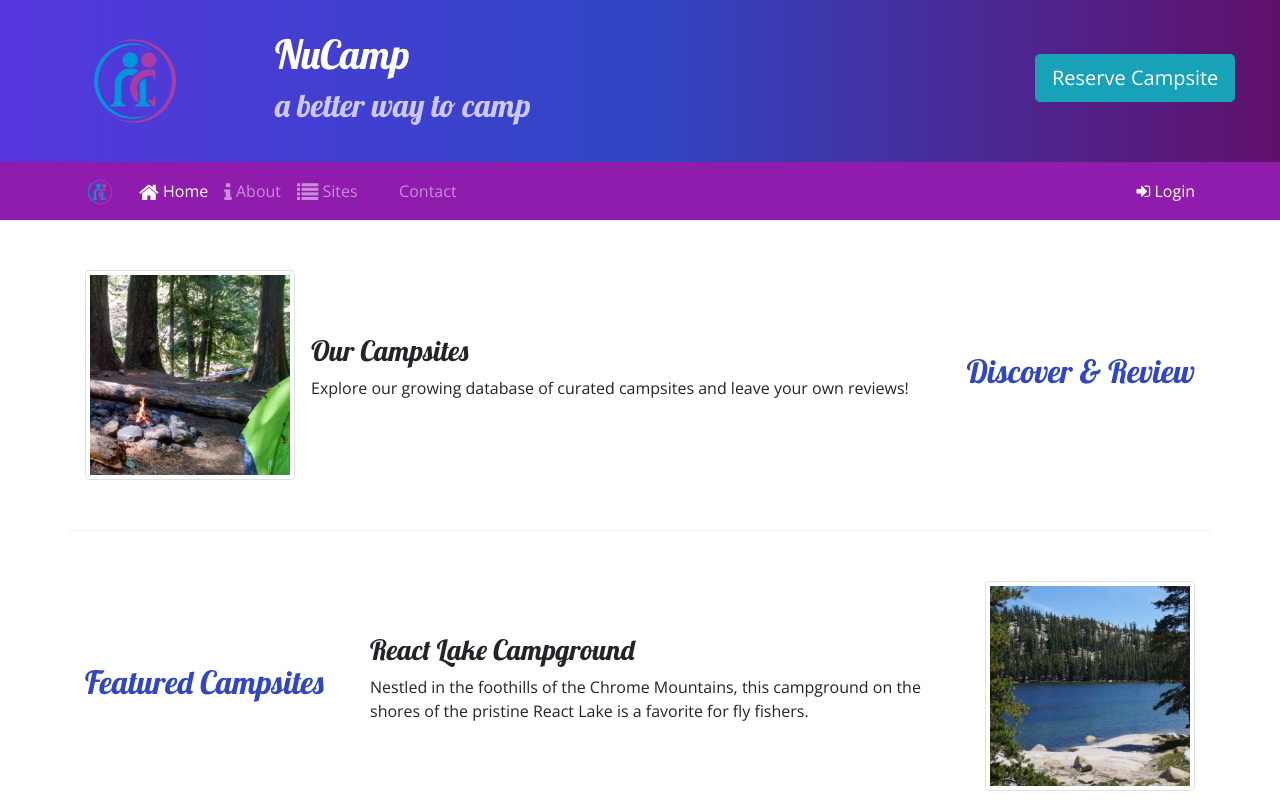
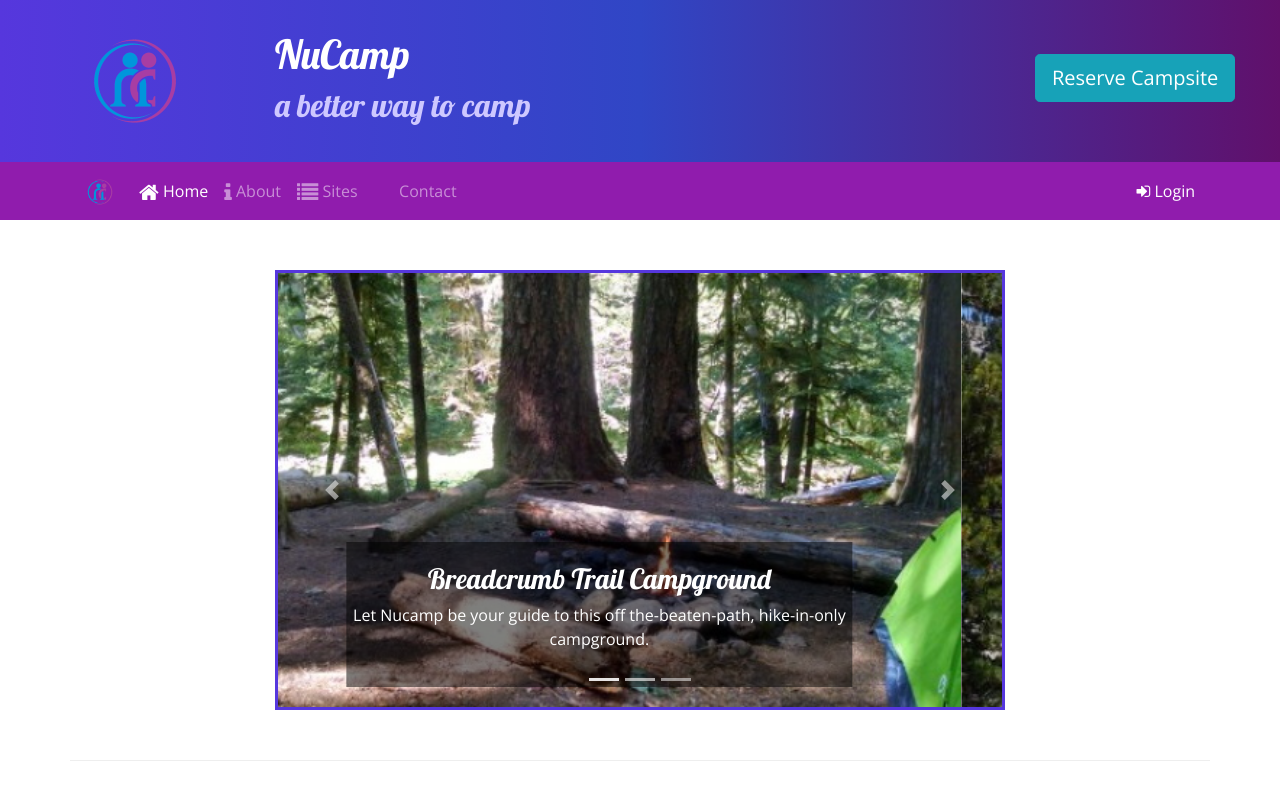
Before and after one commit to LoganPhilbrick/NucampSite, a website: page index.html in a window 1280 px wide. Shown: the top 800 px of the page. Drawn offline with nearby package versions, Linux system fonts and the light colour scheme.

Commit message:
Added carousel

```diff
--- a/css/styles.css
+++ b/css/styles.css
@@ -40,3 +40,11 @@ header h2{
     border-top: none;
     padding: 10px;
 }
+
+.carousel-caption{
+    background-color: rgba(0, 0, 0, 0.5);
+}
+
+.carousel {
+    border: solid #5637dd;
+}
--- a/index.html
+++ b/index.html
@@ -103,6 +103,50 @@
     </div>
 
     <div class="container">
+      <div class="row row-content">
+        <div class="col-md-8 mx-auto">
+          <div id="homeCarousel" class="carousel slide" data-ride="carousel">
+            <ol class="carousel-indicators">
+              <li data-target="#homeCarousel" data-slide-to="0" class="active"></li>
+              <li data-target="#homeCarousel" data-slide-to="1"></li>
+              <li data-target="#homeCarousel" data-slide-to="2"></li>
+            </ol>
+
+            <div class="carousel-inner">
+              <div class="carousel-item active">
+                <img class="d-block w-100" src="img/breadcrumb-trail.jpg" alt="Breadcrumb Trail Campground" />
+                <div class="carousel-caption">
+                  <h3>Breadcrumb Trail Campground</h3>
+                  <p class="d-none d-sm-block">Let Nucamp be your guide to this off the-beaten-path, hike-in-only campground.</p>
+                </div>
+              </div>
+              <div class="carousel-item">
+                <img class="d-block w-100" src="img/react-lake.jpg" alt="React Lake Campground" />
+                <div class="carousel-caption">
+                  <h3>React Lake Campground</h3>
+                  <p>Nestled in the foothills of the Chrome Mountains, this campground on the shores of the pristine React Lake is a favorite for fly fishers.</p>
+                </div>
+              </div>
+              <div class="carousel-item">
+                <img class="d-block w-100" src="img/chrome-river.jpg" alt="Chrome River Campground" />
+                <div class="carousel-caption">
+                  <h3>Chrome River Campground</h3>
+                  <p>Spend a few sunny days and starry nights beneath a canopy of old-growth firs at this enchanting spot by the Chrome River.</p>
+                </div>
+              </div>
+            </div>
+            <a class="carousel-control-prev" href="#homeCarousel" role="button" data-slide="prev">
+              <span class="carousel-control-prev-icon"></span>
+              <span class="sr-only">Previous</span>
+            </a>
+            <a class="carousel-control-next" href="#homeCarousel" role="button" data-slide="next">
+              <span class="carousel-control-next-icon"></span>
+              <span class="sr-only">Next</span>
+            </a>
+          </div>
+        </div>
+      </div>
+
       <div class="row row-content align-items-center">
         <div class="col-sm-4 order-sm-last col-md-3">
           <h2 class="text-sm-right">Discover & Review</h2>
```
